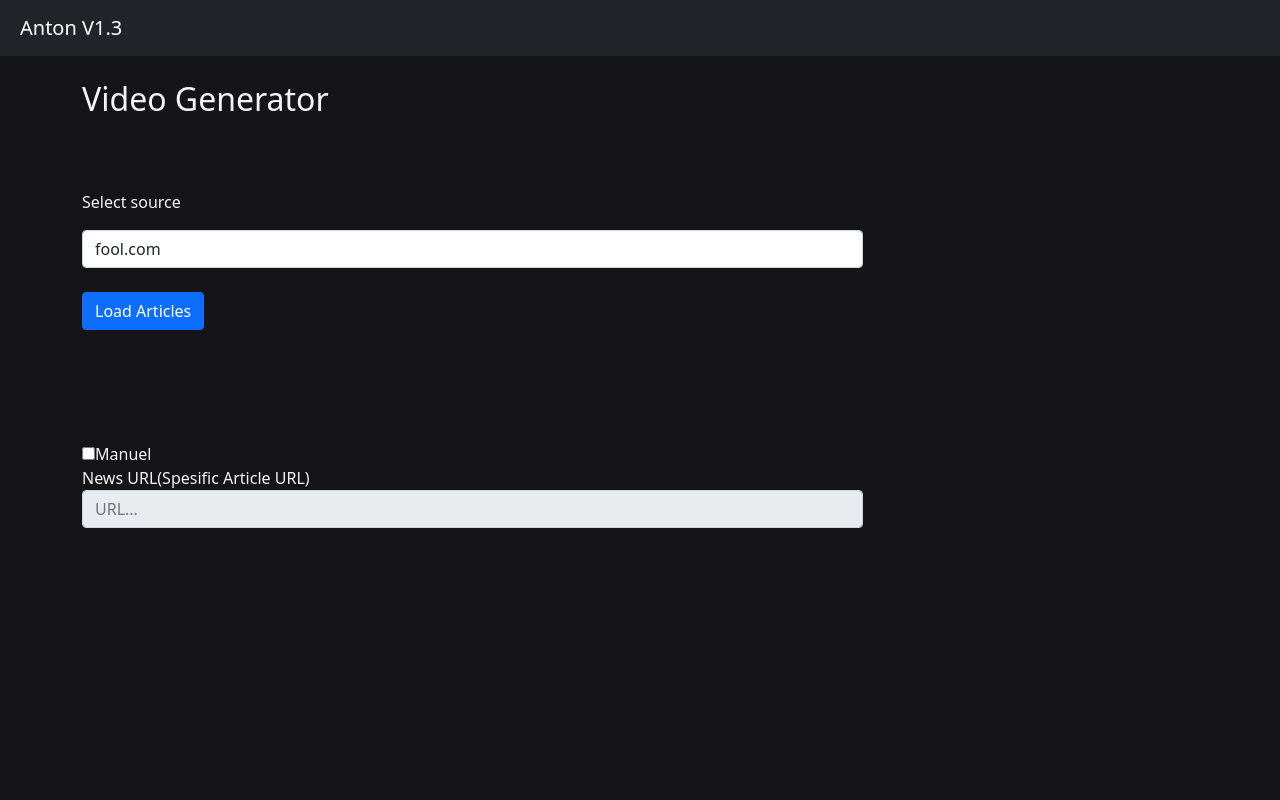
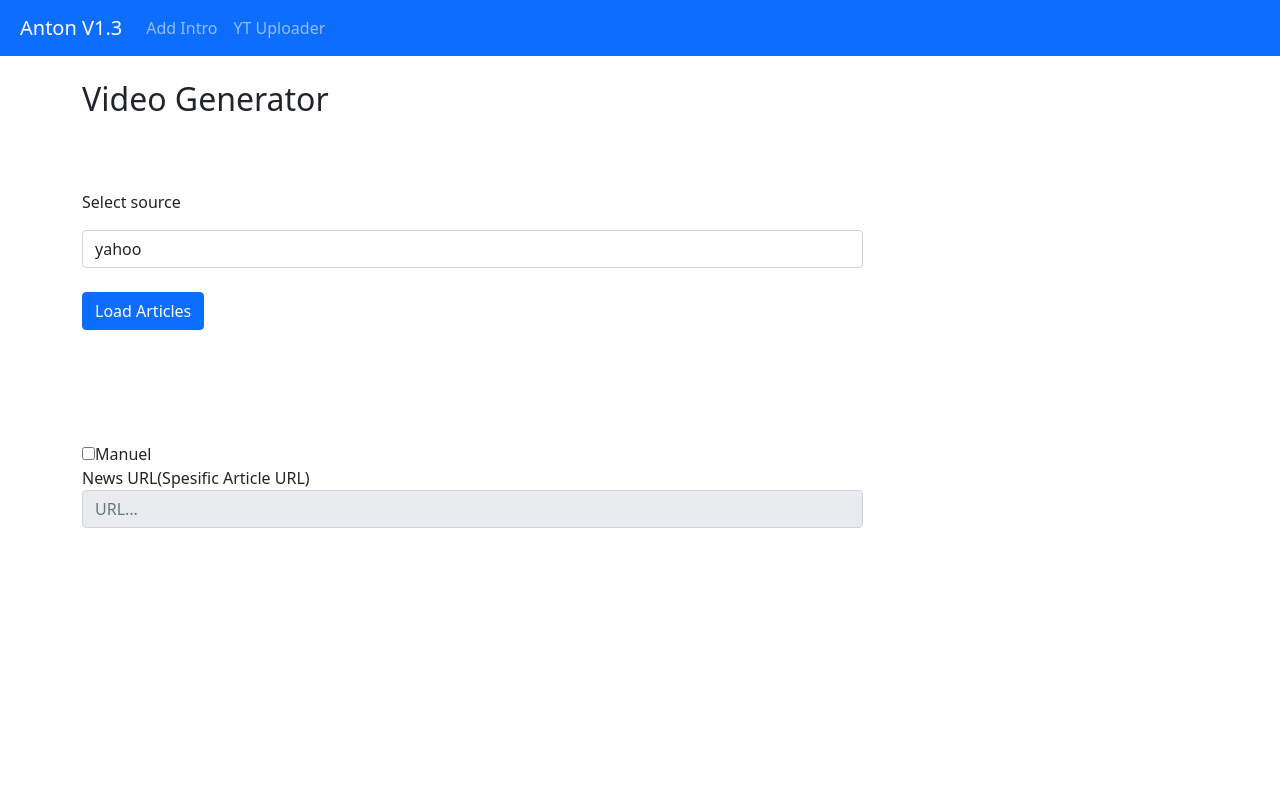
Before and after one commit to efeakaroz13/Video-Generator, a Flask app: page / in a window 1280 px wide. Run offline with Flask 2, Linux system fonts and the light colour scheme.

Commit message:
design updates

```diff
--- a/cache.txt
+++ b/cache.txt
@@ -1,3 +1,4 @@
 Automated bars will be an 'enhancement' of concerts and sporting events ---?9=12 Automatedbarswillbeanenhancementofconcertsandsportingevents
 Automated bars will be an 'enhancement' of concerts and sporting events ---?9=12 Automatedbarswillbeanenhancementofconcertsandsportingevents
           3 Stocks to Buy During a Recession  ---?9=12 3StockstoBuyDuringaRecession
+Stock market news live updates: Stocks plummet on heels of FedEx earnings warning ---?9=12 Stockmarketnewsliveupdates:StocksplummetonheelsofFedExearningswarning
--- a/static/front.js
+++ b/static/front.js
@@ -38,6 +38,16 @@ function loadart(){
 	}
 	if(selectorvalue == "fool.com"){
 		$.getJSON("/list/fool",function(data){
+			document.getElementById("arts").innerHTML = ""
+			for (var i = data.out.length - 1; i >= 0; i--) {
+				data.out[i]
+				document.getElementById("arts").innerHTML = document.getElementById("arts").innerHTML+"<li><button type='button' onclick='checknearme(this)' style='margin-right:10px'></button><a  href='"+data.out[i]["href"]+"' alt='"+data.out[i]["href"]+"'>"+data.out[i]["title"]+"</a></li>"
+			};
+			document.getElementById("videocreate").style.display ="";
+		})
+	}
+	if(selectorvalue == "yahoo"){
+		$.getJSON("/list/yahooNews",function(data){
 			document.getElementById("arts").innerHTML = ""
 			for (var i = data.out.length - 1; i >= 0; i--) {
 				data.out[i]
@@ -138,6 +148,15 @@ function createvid(item){
 			document.getElementById("fav").href = "/static/nofav.gif";
 		})
 	}
+	if(choice =="yahoo"){
+		document.getElementById("fav").href = "/static/fav.gif";
+		$.getJSON("/video/gen/yahoo?q="+url,function(data){
+			console.log(data)
+			document.getElementById("videocreate").style.display = "";
+			item.removeAttribute("disabled");
+			document.getElementById("fav").href = "/static/nofav.gif";
+		})
+	}
 
 	if(choice =="netdoktor.de"){
 		document.getElementById("fav").href = "/static/fav.gif";
--- a/templates/index.html
+++ b/templates/index.html
@@ -32,11 +32,21 @@
 
 </head>
 <body>
-	<nav class="navbar navbar-dark bg-dark" >
+	<nav class="navbar navbar-expand-lg navbar-dark bg-primary" >
 	  <a class="navbar-brand" href="/" style="margin-left:20px">
 
 	    Anton V1.3
 	  </a>
+	  <!-- <div class="collapse navbar-collapse" id="navbarNav"> -->
+		<ul class="navbar-nav">
+			<li class="nav-item ">
+				<a class="nav-link" href="/introadder">Add Intro </a>
+			</li>
+			<li class="nav-item">
+				<a class="nav-link" href="/ytuploader">YT Uploader</a>
+			</li>
+		</ul>
+
 	</nav>
 	<div class="container">
 		<br>
@@ -48,6 +58,7 @@
 		</ul><br>
 		<p>Select source</p>
 		<select id="selector" class="form-control" style="width:70%;">
+			<option value="yahoo">yahoo</option>
 			<option value="fool.com">fool.com</option>
 			<option value="simplywall.st">simplywall.st</option>
 			<option value="ntv">n-tv</option>
@@ -74,8 +85,7 @@
 	<style>
 		body{
 			margin:0;
-			background:#151519;
-			color:whitesmoke;
+
 		}
 	</style>
 </body>
--- a/templates/ytstd.html
+++ b/templates/ytstd.html
@@ -33,7 +33,7 @@
 </head>
 <body>
 	<nav class="navbar navbar-light bg-light" >
-	  <a class="navbar-brand" href="" style="margin-left:20px">
+	  <a class="navbar-brand" href="/" style="margin-left:20px">
 
         <img src="https://upload.wikimedia.org/wikipedia/commons/thumb/b/b8/YouTube_Logo_2017.svg/500px-YouTube_Logo_2017.svg.png" style="margin-left:10px;margin-right: 10px;" width="100" alt="">
 	    Anton V1.2
```
Also changed, not shown: templates/intro.html (+14 -4 lines).
